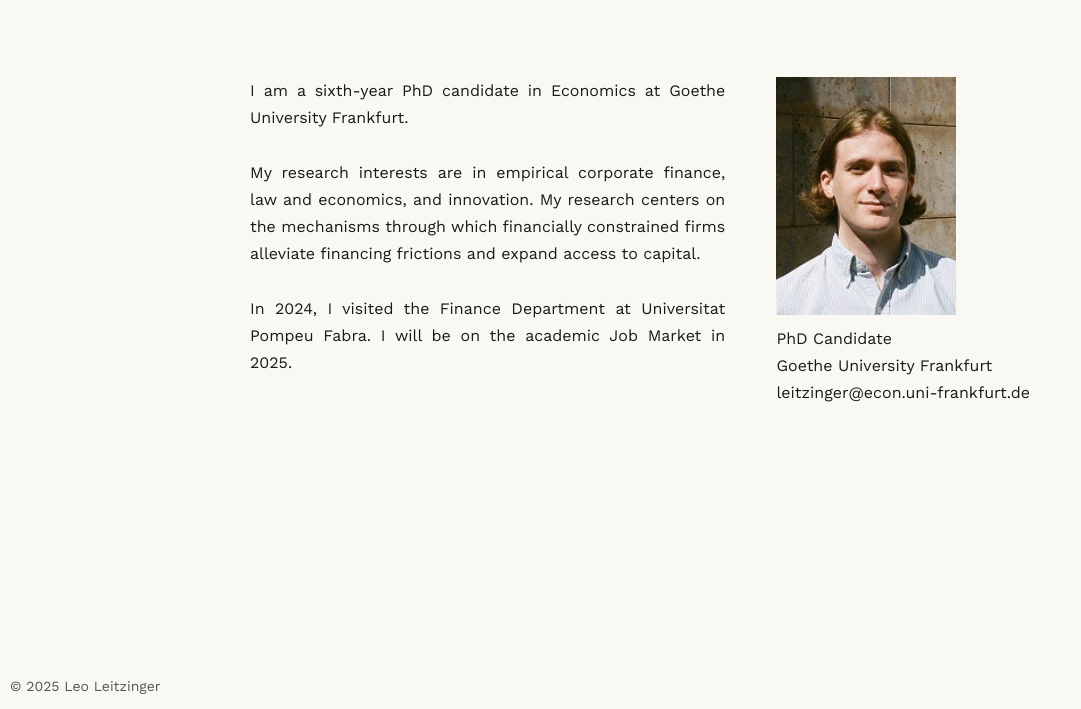
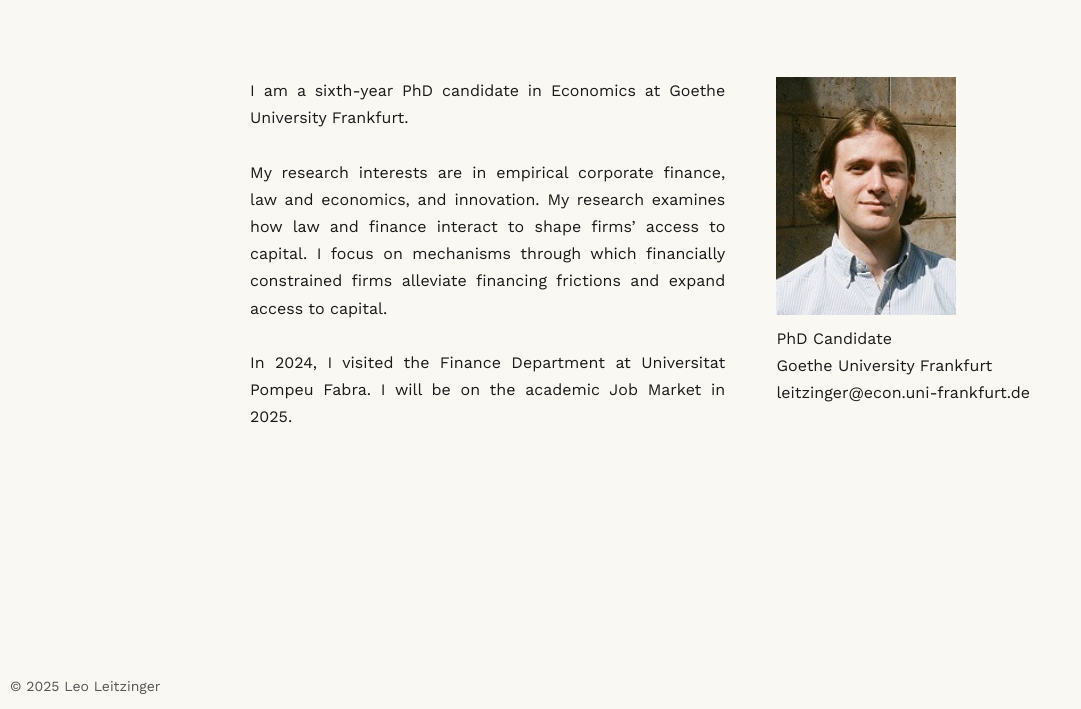
Before and after one commit to leitzingerleo/leitzingerleo.github.io, a plain HTML site: page index.html in a window 1280 px wide. Shown: the part 91-800 px from the top of the page, without its empty margins (0-1081 px from the left). Drawn offline with nearby package versions, Linux system fonts and the light colour scheme.

Commit message:
Update index.html

```diff
--- a/index.html
+++ b/index.html
@@ -77,7 +77,7 @@
     <div class="grid">
       <div>
         <p class="intro">
-          I am a sixth-year PhD candidate in Economics at Goethe University Frankfurt. <br><br> My research interests are in empirical corporate finance, law and economics, and innovation. My research centers on the mechanisms through which financially constrained firms alleviate financing frictions and expand access to capital. <br><br> In 2024, I visited the Finance Department at Universitat Pompeu Fabra. I will be on the academic Job Market in 2025.
+          I am a sixth-year PhD candidate in Economics at Goethe University Frankfurt. <br><br> My research interests are in empirical corporate finance, law and economics, and innovation. My research examines how law and finance interact to shape firms’ access to capital. I focus on mechanisms through which financially constrained firms alleviate financing frictions and expand access to capital. <br><br> In 2024, I visited the Finance Department at Universitat Pompeu Fabra. I will be on the academic Job Market in 2025.
         </p>
       </div>
       <div>
```
